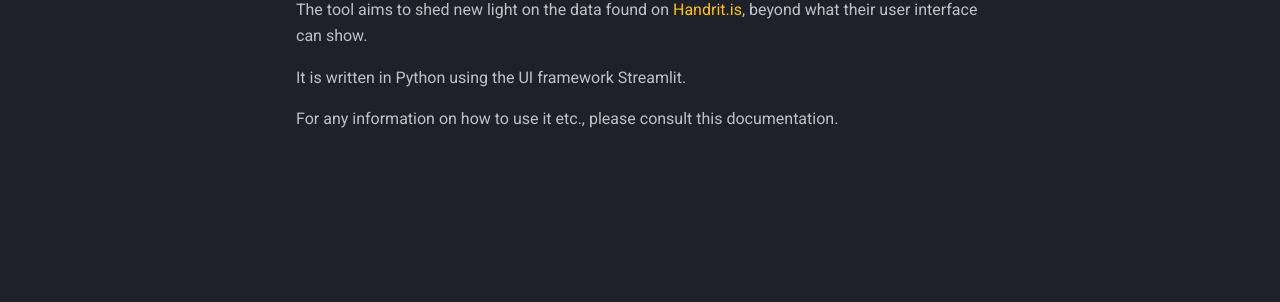
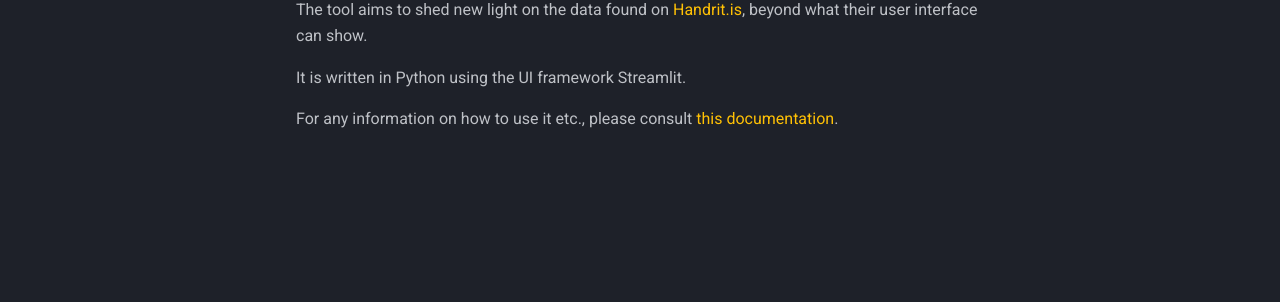
Before and after one commit to arbeitsgruppe-digitale-altnordistik/Sammlung-Toole, an MkDocs documentation site: the page built from docs/index.md, in a window 1280 px wide. Shown: the part 291-593 px from the top of the page. Built offline with MkDocs 1.6.1 and Material for MkDocs 9.7.7, drawn with Linux system fonts in a browser that asks for light colours; part of the change alters nothing that is shown.

```diff
--- a/docs/index.md
+++ b/docs/index.md
@@ -8,4 +8,4 @@ The tool aims to shed new light on the data found on [Handrit.is](https://handri
 
 It is written in Python using the UI framework Streamlit.
 
-For any information on how to use it etc., please consult this documentation.
+For any information on how to use it etc., please consult [this documentation](https://arbeitsgruppe-digitale-altnordistik.github.io/Sammlung-Toole/).
```
